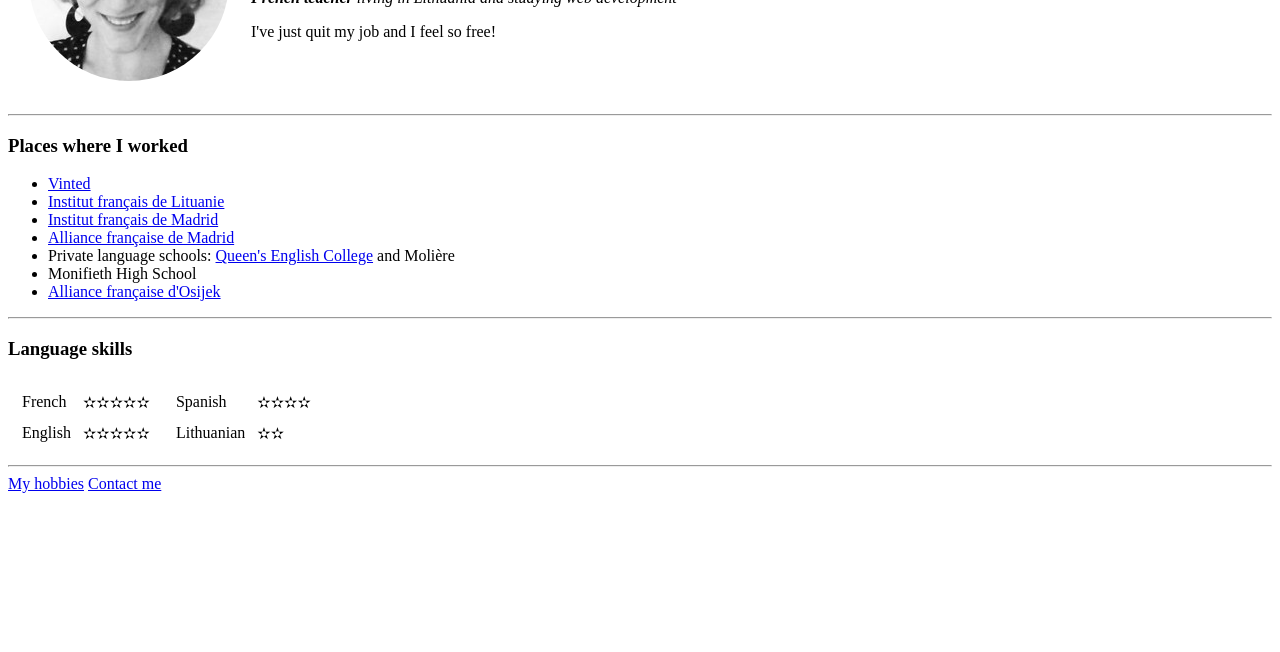
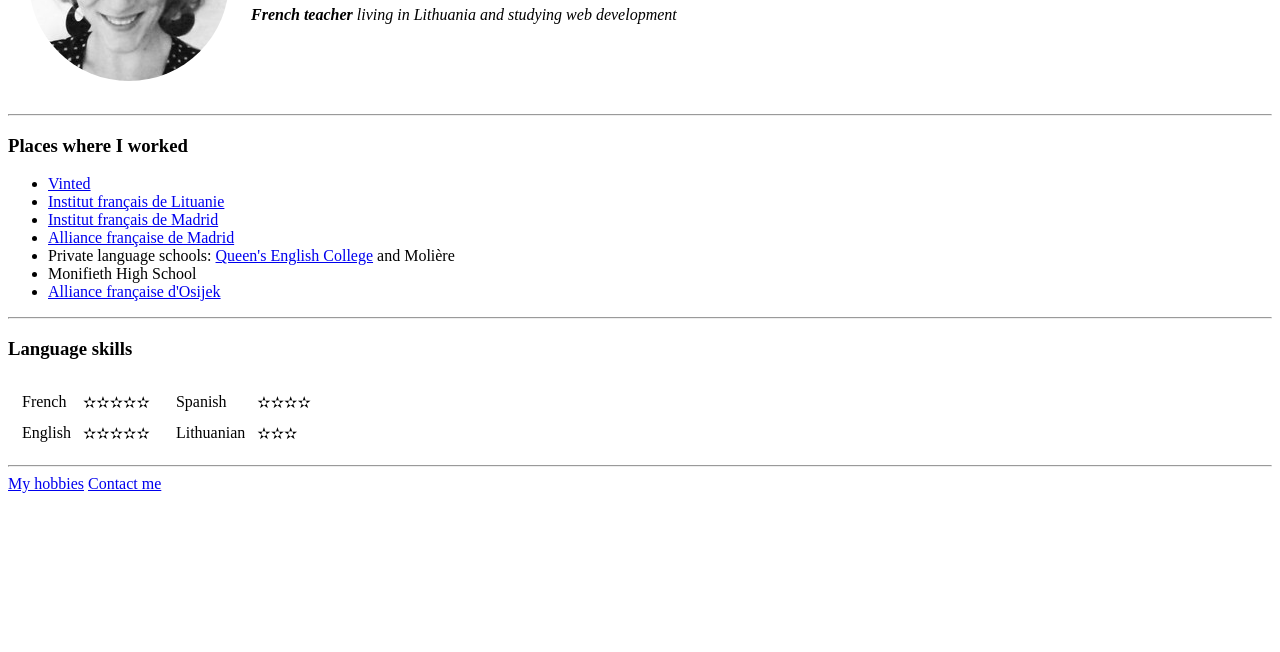
Before and after one commit to hantyghone/cv, a plain HTML site: page index.html in a window 1280 px wide. Shown: the part 148-800 px from the top of the page. Drawn offline with Linux system fonts and the light colour scheme.

Commit message:
Update index.html

```diff
--- a/index.html
+++ b/index.html
@@ -4,7 +4,7 @@
 <head>
   <meta charset="utf-8">
   <meta name="description" content="The most interesting website around!">
-  <title>💛 Caroline's website 💛</title>
+  <title>Caroline's website</title>
 </head>
 
 <body>
@@ -15,7 +15,6 @@
     <td>
       <h1>Caroline Goldie</h1>
       <p><em><strong>French teacher</strong> living in Lithuania and studying web development</em></p>
-      <p>I've just quit my job and I feel so free!</p>
     </td>
   </table>
   <hr>
@@ -52,7 +51,7 @@
         </tr>
         <tr>
           <td>Lithuanian</td>
-          <td>✫✫</td>
+          <td>✫✫✫</td>
         </tr>
       </table>
     </td>
```
